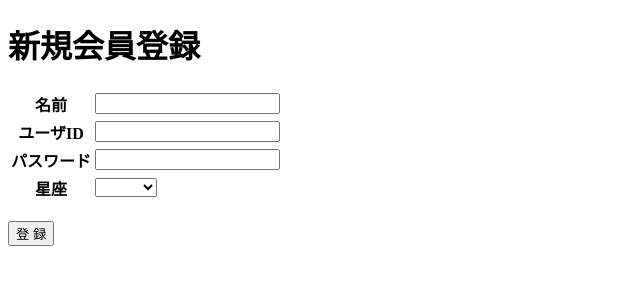
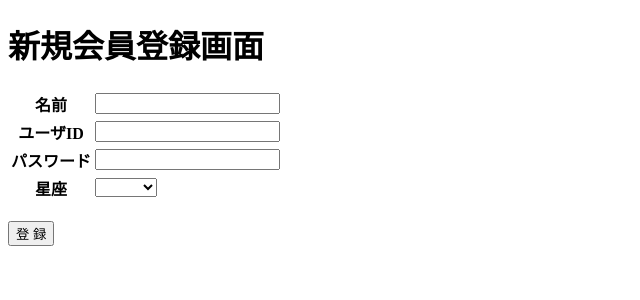
Before and after one commit to G-ta0516/Sample-project, a Django app: page / in a window 1280 px wide. Shown: the top 300 px of the page, without its empty margins (0-640 px from the left). Run offline with Django 3.2, Linux system fonts and the light colour scheme.

Commit message:
テスト

```diff
--- a/sampleApp/templates/register.html
+++ b/sampleApp/templates/register.html
@@ -6,7 +6,7 @@
     <title>新規登録画面</title>
 </head>
 <body>
-    <h1>新規会員登録</h1>
+    <h1>新規会員登録画面</h1>
     <form>
     <table><tbody>
         <tr>
```
